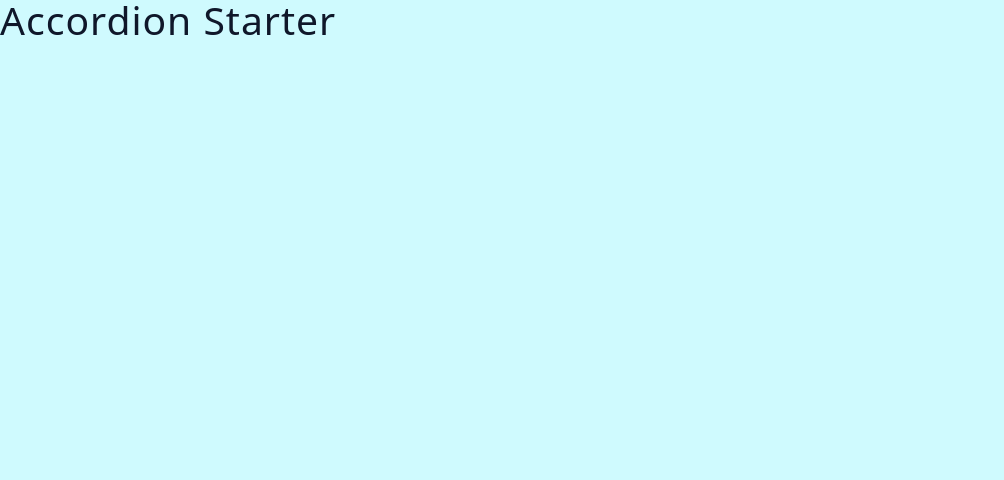
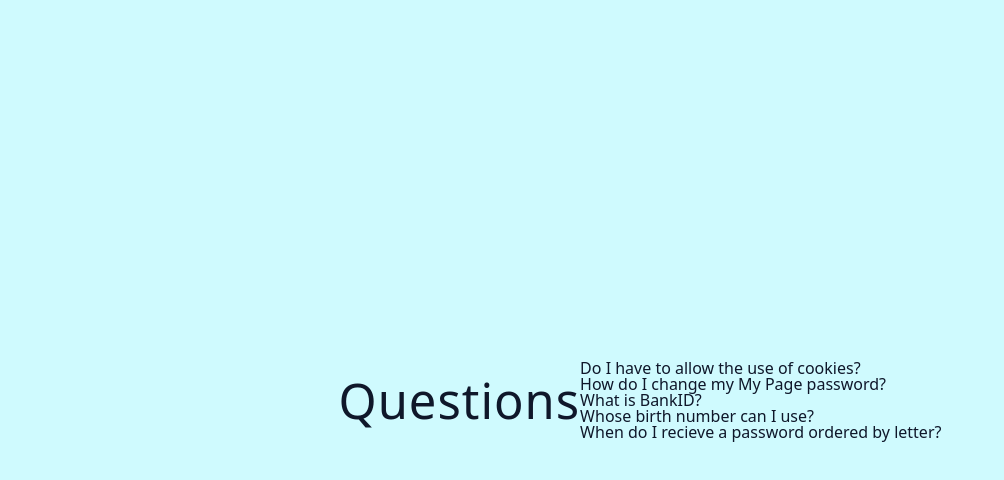
Before and after one commit to arianbod/React-Accordion-only-one, a React (Vite) app: page / in a window 1280 px wide. Shown: the top 480 px of the page, without its empty margins (0-1004 px from the left). Built offline with nearby package versions, Linux system fonts and the light colour scheme.

Commit message:
Data added

```diff
--- a/src/App.jsx
+++ b/src/App.jsx
@@ -1,4 +1,23 @@
+import React from 'react';
+import data from './data.js';
+import Question from './QuestionComp';
+
 const App = () => {
-  return <h2>Accordion Starter</h2>;
+	return (
+		<main>
+			<h1>Questions</h1>
+			<ul>
+				{data.map(({ id, title, info }) => (
+					<li key={id}>
+						<Question
+							title={title}
+							info={info}
+						/>
+					</li>
+				))}
+			</ul>
+		</main>
+	);
 };
+
 export default App;
--- /dev/null
+++ b/src/QuestionComp.jsx
@@ -0,0 +1,7 @@
+import React from 'react';
+
+const QuestionComp = ({ title, info }) => {
+	return <div>{title}</div>;
+};
+
+export default QuestionComp;
```
